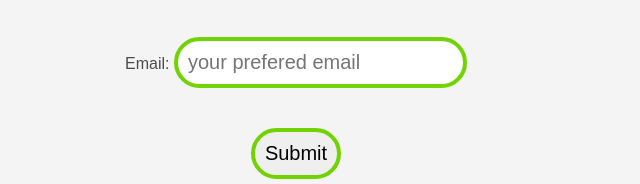
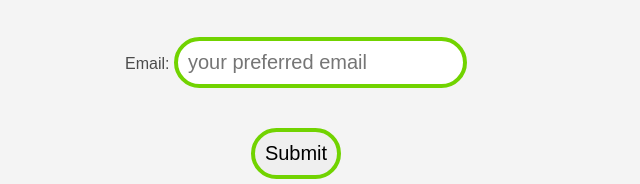
Before and after one commit to cmacspeedo/Oquirrh-Mountain-Art, a plain HTML site: page index.html in a window 1280 px wide. Shown: the part 1554-1738 px from the top of the page, 344-984 px from the left. Drawn offline with Linux system fonts and the light colour scheme.

Commit message:
spelling of preferred

```diff
--- a/index.html
+++ b/index.html
@@ -86,7 +86,7 @@
            </div>
             <div>
              <label for="email">Email:</label>
-             <input type="text" id="email" placeholder="your prefered email"/>
+             <input type="text" id="email" placeholder="your preferred email"/>
             </div>
             <input class="btn" type="submit" value="Submit" />
           </form>
```
